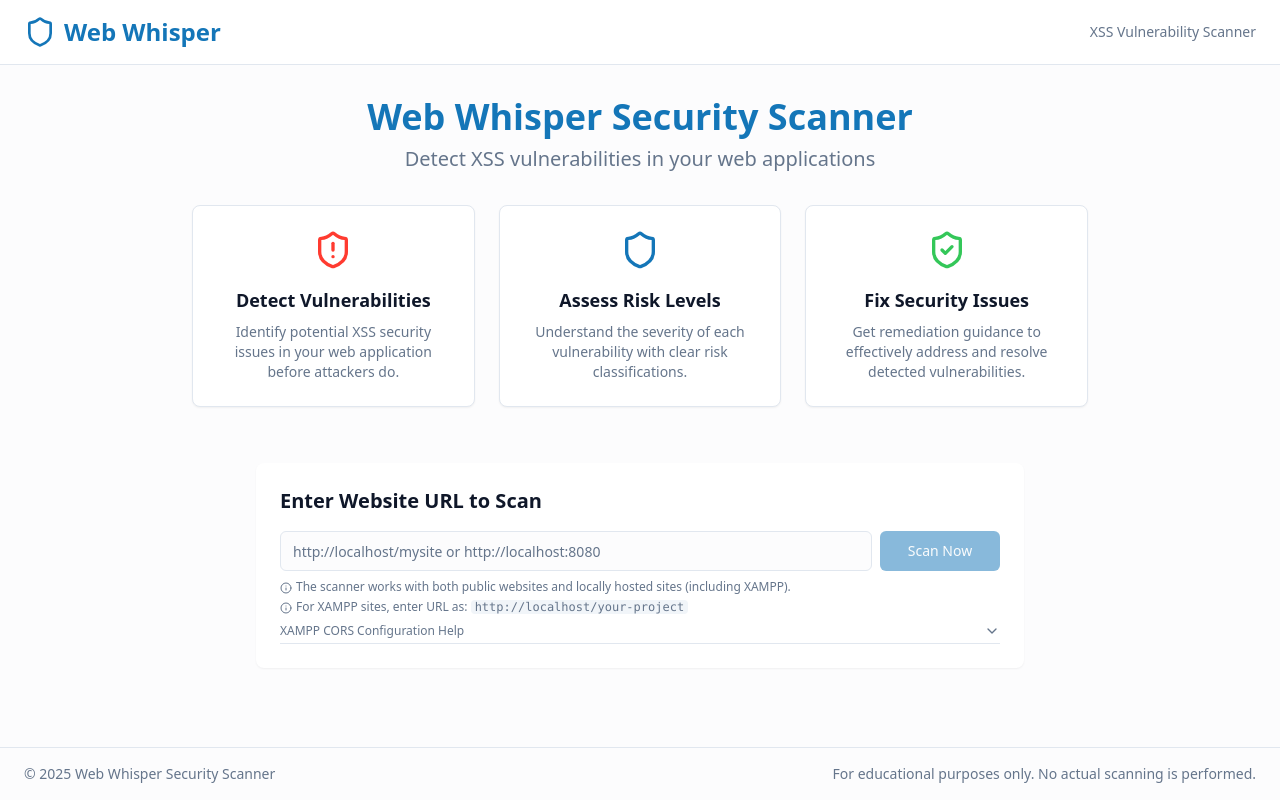
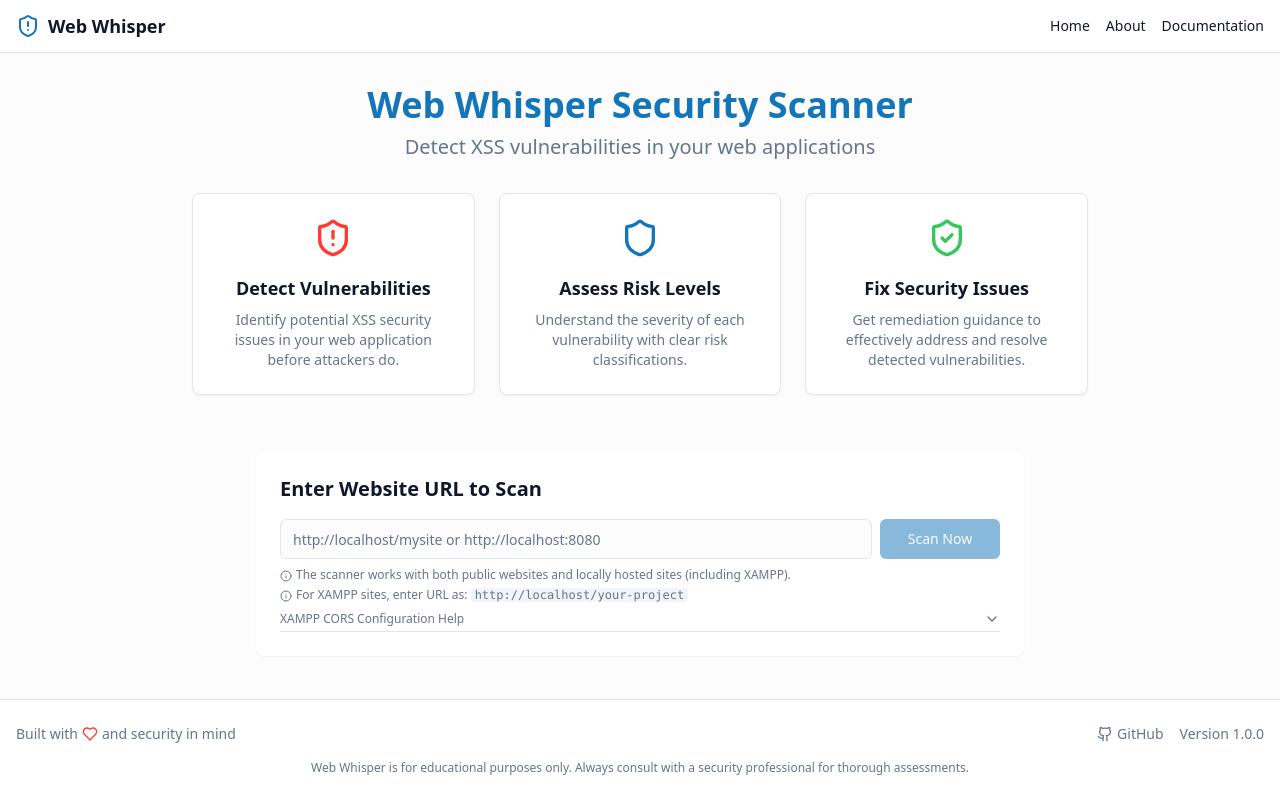
Before and after one commit to anika343/web-whisper-security-scan, a React (Vite) app: page / in a window 1280 px wide. Built offline with nearby package versions, Linux system fonts and the light colour scheme.

Commit message:
Add UI components
Add UI components for the application.

```diff
--- a/src/components/Footer.tsx
+++ b/src/components/Footer.tsx
@@ -1,15 +1,35 @@
 
 import React from 'react';
+import { Heart, Github } from 'lucide-react';
 
 const Footer = () => {
   return (
-    <footer className="w-full py-4 border-t">
-      <div className="max-w-7xl mx-auto px-6 flex flex-col sm:flex-row justify-between items-center">
-        <div className="text-sm text-muted-foreground">
-          &copy; {new Date().getFullYear()} Web Whisper Security Scanner
+    <footer className="bg-card border-t py-6">
+      <div className="container mx-auto px-4">
+        <div className="flex flex-col md:flex-row justify-between items-center">
+          <p className="text-sm text-muted-foreground flex items-center">
+            Built with <Heart className="h-4 w-4 text-security-critical mx-1" /> and security in mind
+          </p>
+
+          <div className="flex items-center space-x-4 mt-4 md:mt-0">
+            <a
+              href="https://github.com/example/web-whisper"
+              target="_blank"
+              rel="noopener noreferrer"
+              className="flex items-center text-sm text-muted-foreground hover:text-primary transition-colors"
+            >
+              <Github className="h-4 w-4 mr-1" />
+              GitHub
+            </a>
+
+            <span className="text-sm text-muted-foreground">
+              Version 1.0.0
+            </span>
+          </div>
         </div>
-        <div className="text-sm text-muted-foreground mt-2 sm:mt-0">
-          For educational purposes only. No actual scanning is performed.
+
+        <div className="mt-4 text-center text-xs text-muted-foreground">
+          <p>Web Whisper is for educational purposes only. Always consult with a security professional for thorough assessments.</p>
         </div>
       </div>
     </footer>
--- a/src/components/Header.tsx
+++ b/src/components/Header.tsx
@@ -1,18 +1,22 @@
 
 import React from 'react';
-import { Shield } from 'lucide-react';
+import { ShieldAlert } from 'lucide-react';
 
 const Header = () => {
   return (
-    <header className="w-full py-4 px-6 border-b bg-card">
-      <div className="max-w-7xl mx-auto flex items-center justify-between">
+    <header className="border-b bg-card">
+      <div className="container mx-auto px-4 py-3 flex items-center justify-between">
         <div className="flex items-center space-x-2">
-          <Shield className="h-8 w-8 text-primary" />
-          <h1 className="text-2xl font-bold text-primary">Web Whisper</h1>
+          <ShieldAlert className="h-6 w-6 text-primary" />
+          <span className="font-semibold text-lg">Web Whisper</span>
         </div>
-        <div className="text-sm text-muted-foreground">
-          XSS Vulnerability Scanner
-        </div>
+        <nav>
+          <ul className="flex space-x-4 text-sm">
+            <li><a href="/" className="hover:text-primary transition-colors">Home</a></li>
+            <li><a href="#about" className="hover:text-primary transition-colors">About</a></li>
+            <li><a href="#docs" className="hover:text-primary transition-colors">Documentation</a></li>
+          </ul>
+        </nav>
       </div>
     </header>
   );
--- a/src/index.css
+++ b/src/index.css
@@ -109,3 +109,21 @@
   opacity: 0.7;
   z-index: 10;
 }
+
+@keyframes scan-line {
+  0% { top: 0; }
+  100% { top: 100%; }
+}
+
+@keyframes pulse-scan {
+  0%, 100% { opacity: 1; }
+  50% { opacity: 0.5; }
+}
+
+.animate-scan-line {
+  animation: scan-line 2s ease-in-out infinite;
+}
+
+.animate-pulse-scan {
+  animation: pulse-scan 1.5s ease-in-out infinite;
+}
--- a/src/pages/NotFound.tsx
+++ b/src/pages/NotFound.tsx
@@ -1,24 +1,22 @@
-import { useLocation } from "react-router-dom";
-import { useEffect } from "react";
+
+import React from 'react';
+import { Button } from '@/components/ui/button';
+import { Link } from 'react-router-dom';
+import { ShieldOff } from 'lucide-react';
 
 const NotFound = () => {
-  const location = useLocation();
-
-  useEffect(() => {
-    console.error(
-      "404 Error: User attempted to access non-existent route:",
-      location.pathname
-    );
-  }, [location.pathname]);
-
   return (
-    <div className="min-h-screen flex items-center justify-center bg-gray-100">
-      <div className="text-center">
-        <h1 className="text-4xl font-bold mb-4">404</h1>
-        <p className="text-xl text-gray-600 mb-4">Oops! Page not found</p>
-        <a href="/" className="text-blue-500 hover:text-blue-700 underline">
-          Return to Home
-        </a>
+    <div className="min-h-screen flex flex-col items-center justify-center p-4">
+      <div className="flex flex-col items-center text-center max-w-md">
+        <ShieldOff className="h-16 w-16 text-muted-foreground mb-4" />
+        <h1 className="text-4xl font-bold mb-2">404</h1>
+        <h2 className="text-2xl font-semibold mb-4">Page Not Found</h2>
+        <p className="text-muted-foreground mb-8">
+          The page you're looking for doesn't exist or has been moved.
+        </p>
+        <Button asChild>
+          <Link to="/">Return to Home</Link>
+        </Button>
       </div>
     </div>
   );
```
Also changed, not shown: tailwind.config.ts (indentation only).
